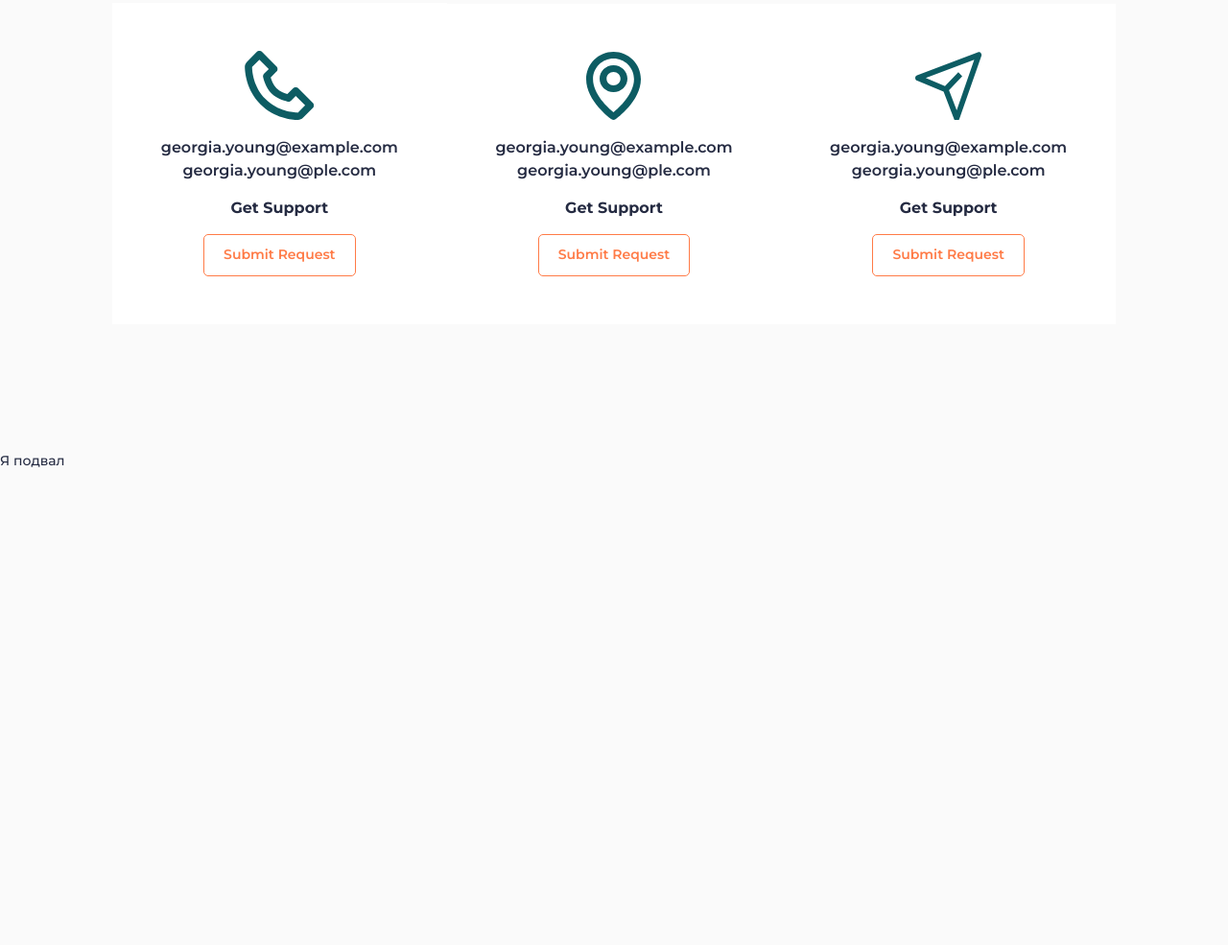
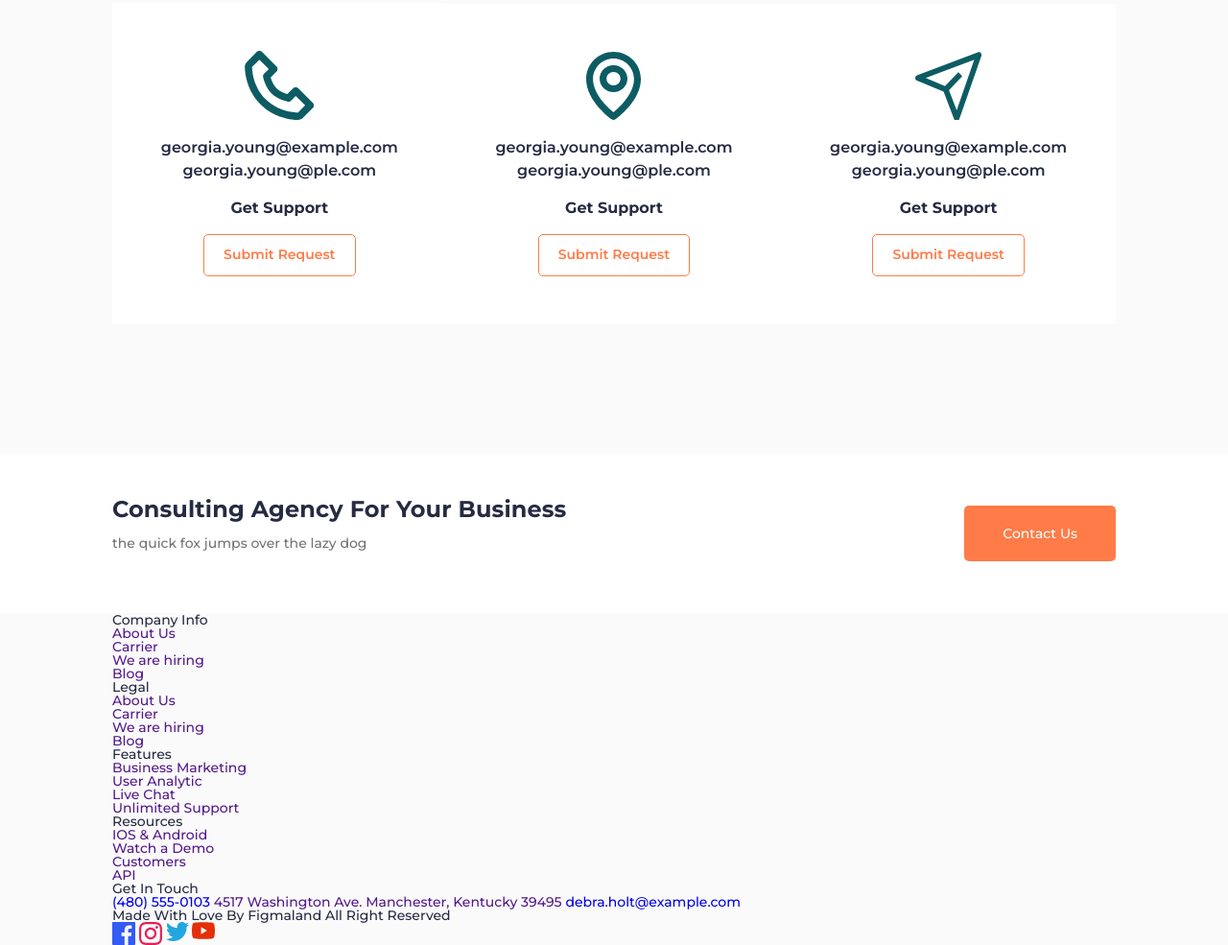
Before and after one commit to Nielll951/Relvise, a plain HTML site: page index.html in a window 1280 px wide. Shown: the part 3594-4579 px from the top of the page at 96% size. Before the commit the page ends 4081 px from the top, so only its background shows below. Drawn offline with Linux system fonts and the light colour scheme.

Commit message:
completed main

```diff
--- a/css/style.css
+++ b/css/style.css
@@ -150,6 +150,8 @@ body {
 .page__subscribe {
 }
 .page__getintouch {
+}
+.page__contact {
 }
 /* ------HEADER-BLOCK---------------------------------------------------------*/
 .header-block {
@@ -861,4 +863,52 @@ body {
 		margin-bottom: 30px;
 	}
 }
+/* --------------------------------------------------------*/
+.contact {
+	background-color: #fff;
+	padding: 42px 0;
+}
+.contact__content {
+	padding: 0 0 20px 0;
+}
+@media (min-width: 767px) {
+	.contact__body {
+		display: flex;
+		align-items: center;
+		justify-content: space-between;
+	}
+	.contact__content {
+		padding-right: 20px;
+	}
+}
+.contact__title {
+	font-weight: 700;
+	letter-spacing: 0.1px;
+	font-size: 24px;
+	/* line-height: 32px; */
+	/* 32/24*100=133% */
+	line-height: 133%;
+}
+.contact__title:not(:last-child) {
+	margin-bottom: 10px;
+}
+.contact__text {
+	color: #737373;
+	line-height: 142%;
+}
+.contact__button {
+	display: flex;
+	background-color: #FF7B47;
+	border-radius: 5px;
+	min-height: 58px;
+	padding: 5px 40px;
+	transition: background-color 0.3s ease 0s;
+	justify-self: center;
+	align-items: center;
+	text-align: center;
+	color: #fff;
+}
+.contact__button:hover {
+	background-color: #c56139;
+}
 /* ------FOOTER---------------------------------------------------------*/
--- a/index.html
+++ b/index.html
@@ -415,8 +415,92 @@
 					</div>
 				</div>
 			</section>
+			<section class="page__contact contact">
+				<div class="page__container _container">
+					<div class="contact__body">
+						<div class="contact__content">
+							<h4 class="contact__title">Consulting Agency For Your Business</h4>
+							<p class="contact__text">the quick fox jumps over the lazy dog</p>
+						</div>
+						<a class="contact__button" href="">Contact Us</a>
+					</div>
+				</div>
+			</section>
 		</main>
-		<footer class="footer">Я подвал</footer>
+		<footer class="footer">
+			<div class="footer__top">
+				<div class="footer__main _container">
+					<div class="footer__column">
+						<div class="footer__label">Company Info</div>
+						<nav class="footer__menu menu-footer">
+							<ul class="menu-footer__list">
+								<li class="menu-footer__item"><a class="menu-footer__link" href="">About Us</a></li>
+								<li class="menu-footer__item"><a class="menu-footer__link" href="">Carrier</a></li>
+								<li class="menu-footer__item"><a class="menu-footer__link" href="">We are hiring</a></li>
+								<li class="menu-footer__item"><a class="menu-footer__link" href="">Blog</a></li>
+							</ul>
+						</nav>
+					</div>
+					<div class="footer__column">
+						<div class="footer__label">Legal</div>
+						<nav class="footer__menu menu-footer">
+							<ul class="menu-footer__list">
+								<li class="menu-footer__item"><a class="menu-footer__link" href="">About Us</a></li>
+								<li class="menu-footer__item"><a class="menu-footer__link" href="">Carrier</a></li>
+								<li class="menu-footer__item"><a class="menu-footer__link" href="">We are hiring</a></li>
+								<li class="menu-footer__item"><a class="menu-footer__link" href="">Blog</a></li>
+							</ul>
+						</nav>
+					</div>
+					<div class="footer__column">
+						<div class="footer__label">Features</div>
+						<nav class="footer__menu menu-footer">
+							<ul class="menu-footer__list">
+								<li class="menu-footer__item"><a class="menu-footer__link" href="">Business Marketing</a></li>
+								<li class="menu-footer__item"><a class="menu-footer__link" href="">User Analytic</a></li>
+								<li class="menu-footer__item"><a class="menu-footer__link" href="">Live Chat</a></li>
+								<li class="menu-footer__item"><a class="menu-footer__link" href="">Unlimited Support</a></li>
+							</ul>
+						</nav>
+					</div>
+					<div class="footer__column">
+						<div class="footer__label">Resources</div>
+						<nav class="footer__menu menu-footer">
+							<ul class="menu-footer__list">
+								<li class="menu-footer__item"><a class="menu-footer__link" href="">IOS & Android</a></li>
+								<li class="menu-footer__item"><a class="menu-footer__link" href="">Watch a Demo</a></li>
+								<li class="menu-footer__item"><a class="menu-footer__link" href="">Customers</a></li>
+								<li class="menu-footer__item"><a class="menu-footer__link" href="">API</a></li>
+							</ul>
+						</nav>
+					</div>
+					<div class="footer__column">
+						<div class="footer__label">Get In Touch</div>
+						<div class="footer__contacts contacts-footer">
+							<a class="contacts-footer__item contacts-footer__item_phone" href="tel:4805550103">(480)
+								555-0103</a>
+							<a class="contacts-footer__item contacts-footer__item_map" href="">4517 Washington
+								Ave. Manchester, Kentucky 39495</a>
+							<a class="contacts-footer__item contacts-footer__item_email"
+								href="mailto:debra.holt@example.com">debra.holt@example.com</a>
+						</div>
+					</div>
+				</div>
+			</div>
+			<div class="footer__button">
+				<div class="footer__container _container">
+					<div class="footer__copy">Made With Love By Figmaland All Right Reserved</div>
+					<div class="footer__social social">
+						<a class="social__item" href="">
+							<img src="img/footer/social/01.svg" alt="facebook">
+							<img src="img/footer/social/02.svg" alt="instagram">
+							<img src="img/footer/social/03.svg" alt="twitter">
+							<img src="img/footer/social/04.svg" alt="youtube">
+						</a>
+					</div>
+				</div>
+			</div>
+		</footer>
 	</div>
 	<script src="js/script.js"></script>
 </body>
```
